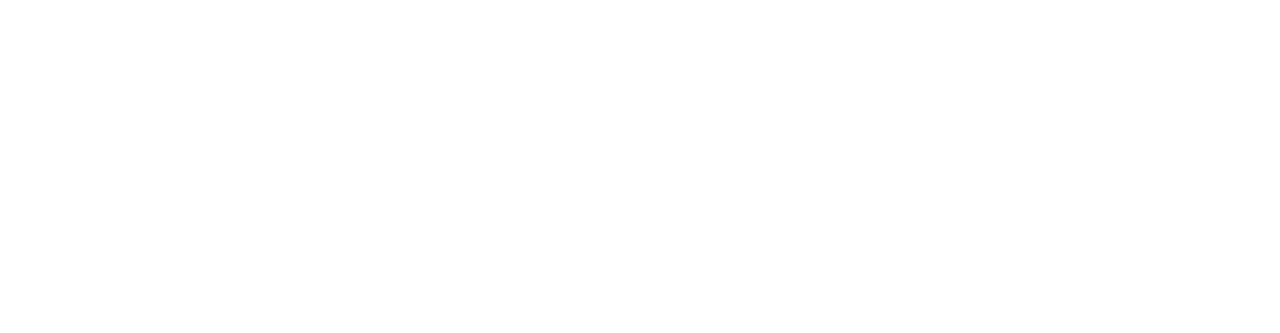
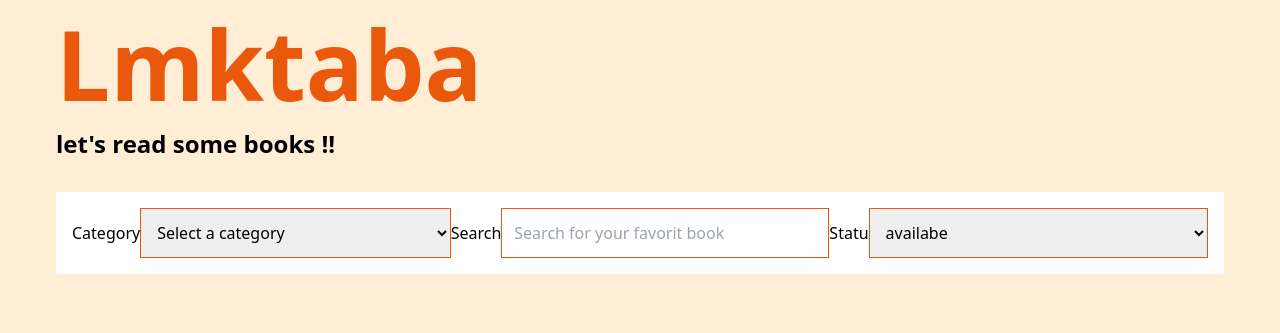
Before and after one commit to Oussama-33v/-JavaScript-Review-and-Consolidation, a plain HTML site: page index.html in a window 1280 px wide. Drawn offline with nearby package versions, Linux system fonts and the light colour scheme.

Commit message:
start coding the html page adding a header and search section with three inputs

```diff
--- a/index.html
+++ b/index.html
@@ -1,12 +1,48 @@
 <!DOCTYPE html>
 <html lang="en">
+
 <head>
     <meta charset="UTF-8">
     <meta name="viewport" content="width=device-width, initial-scale=1.0">
     <script type="module" src="js/data.js"></script>
-    <script  type="module" src="js/script.js"></script>
+    <script type="module" src="js/script.js"></script>
+    <script src="https://cdn.tailwindcss.com/3.4.17"></script>
+
     <title>Library Management</title>
 </head>
-<body>
+
+<body class="bg-[#FFEDD5] p-10 pt-0">
+    <header class="w-full bg-[#FFEDD5] p-4 grid gap-4">
+        <h1 class="title text-8xl font-bold text-[#EA580C]">Lmktaba</h1>
+        <p class="font-bold text-2xl">let's read some books !!</p>
+    </header>
+    <main class="w-full p-4">
+
+        <section id="search" class="bg-white p-4 flex items-center justify-between">
+            <div class="flex items-center size-1/3">
+                <label for="catrgory">Category</label>
+                <select name="category" id="all-categories" class="border border-[#EA580C] p-3 w-[90%]">
+                    <option value="0">Select a category</option>
+                </select>
+            </div>
+            <div class="flex items-center size-1/3">
+                <label for="search by book name">Search</label>
+                <input type="text" placeholder="Search for your favorit book"
+                    class="border border-[#EA580C] p-3 w-[90%]">
+            </div>
+            <div class="flex items-center size-1/3">
+                <label for="statu">Statu</label>
+                <select name="category" id="all-categories" class="border border-[#EA580C] p-3 w-[90%]">
+                    <option value="0">availabe</option>
+                </select>
+            </div>
+        </section>
+        <section>
+
+
+        </section>
+
+    </main>
 </body>
+
 </html>
```
